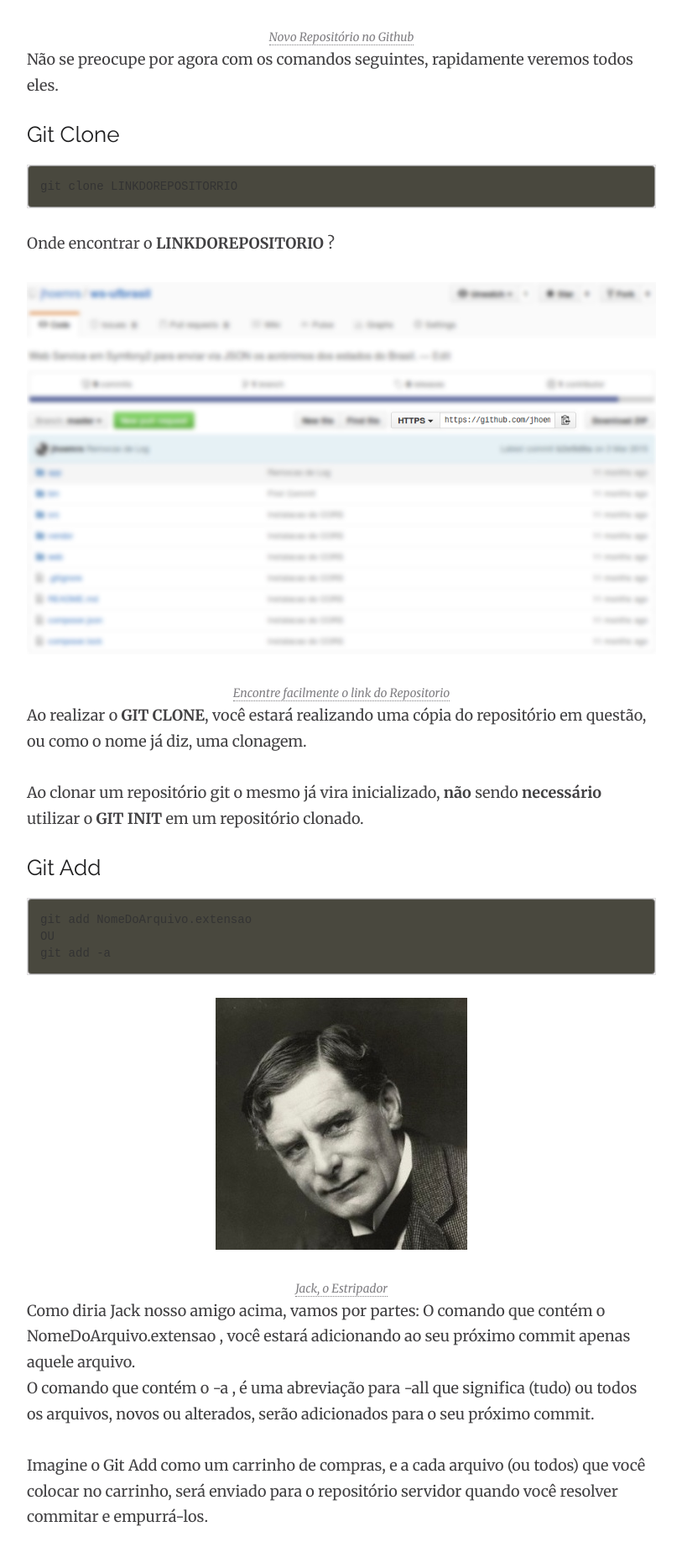
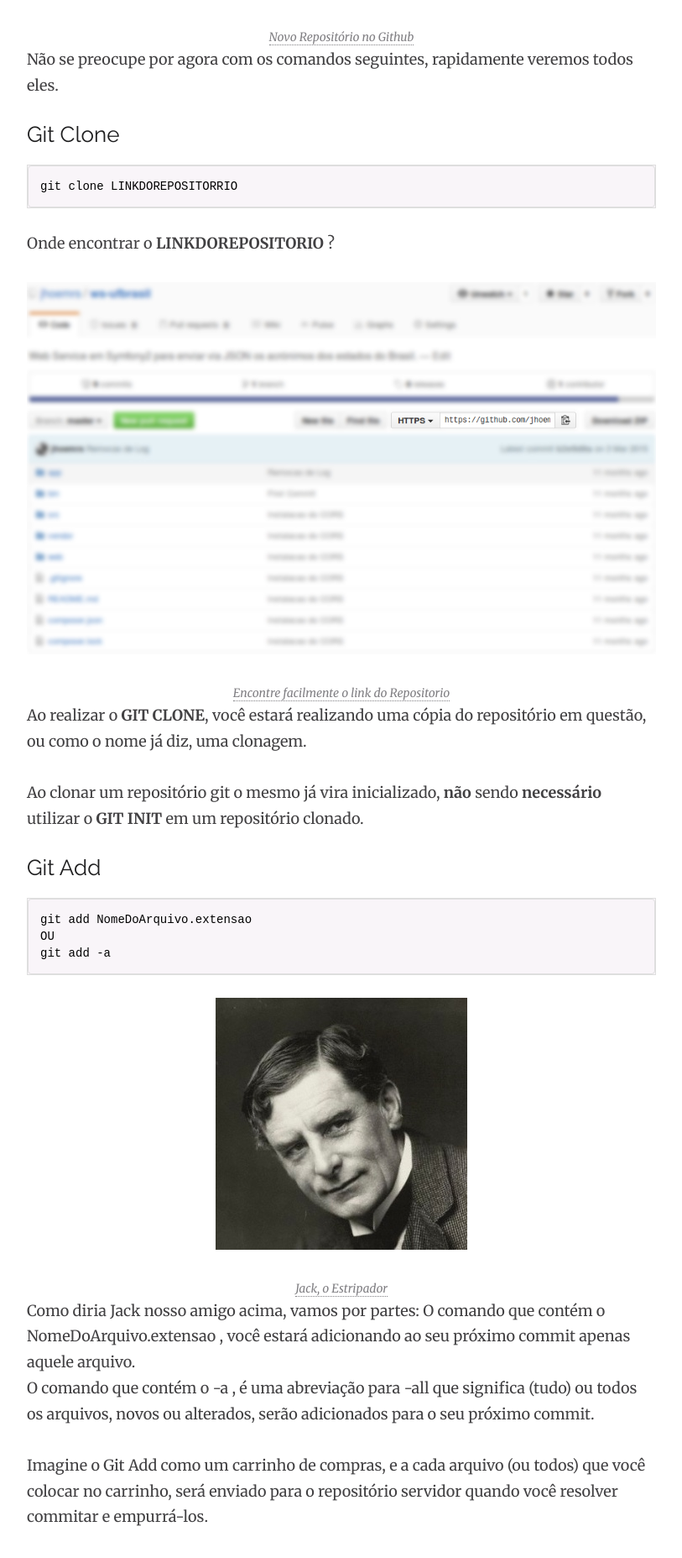
Before and after one commit to jhoemrs/old_theme, a Jekyll site: the page built from _posts/2016-02-02-aprimorandogit.md, in a window 1280 px wide. Shown: the part 2418-4273 px from the top of the page at 84% size, without its empty margins (233-1046 px from the left). Built offline with Jekyll 4.4.1, drawn with Linux system fonts in a browser that asks for light colours; nearby versions of some CDN libraries; comment, search, counter and statistics services are not loaded.

Commit message:
Fix monokai.

```diff
--- a/_posts/2016-02-02-aprimorandogit.md
+++ b/_posts/2016-02-02-aprimorandogit.md
@@ -50,9 +50,9 @@ Não se preocupe por agora com os comandos seguintes, rapidamente veremos todos
 
 Git Clone
 ---------
-{% highlight console %}
-git clone LINKDOREPOSITORRIO
-{% endhighlight %}
+
+    git clone LINKDOREPOSITORRIO
+
 
 Onde encontrar o **LINKDOREPOSITORIO** ?
 
@@ -67,11 +67,11 @@ Ao clonar um repositório git o mesmo já vira inicializado, **não** sendo **ne
 
 Git Add
 -------
-{% highlight console %}
-git add NomeDoArquivo.extensao
-OU
-git add -a
-{% endhighlight %}
+
+    git add NomeDoArquivo.extensao
+    OU
+    git add -a
+
 
 <figure>
 	<img src="{{ site.url }}/images/usandogit/jackestripador.jpg">
@@ -88,9 +88,9 @@ Seguiremos nesta ordem, após adicionar os arquivos precisamos commitar o que no
 
 Git Commit
 ----------
-{% highlight console %}
-git commit -m "Mensagem sobre o que se trata seu commit."
-{% endhighlight %}
+
+    git commit -m "Mensagem sobre o que se trata seu commit."
+
 
 Cada programador tem suas manias, então o que serve para mim talvez não sirva para você ou sua empresa, o parametro **-m** é obrigatório ( caso não se passe nenhum argumento "forçando" o contrário ), em minha visão sempre é bom você dizer sobre o que aquele **Commit** se trata, principalmente se você tiver que consultar suas alterações futuramente, eu costumo definir um padrão para minhas mensagens como "[DEV] Controller e Entidades" para quando eu estiver construindo controllers e entidades, ou, "[FIX] Controller e Entidades", quando eu estiver corrigindo alguma coisa ou realizando alguma alteração posterior em controllers e entidades, mas aí vai do gosto de cada um.
 
@@ -100,9 +100,9 @@ O que nos leva a empurrar este **Commit** para lá com nosso **PUSH** !
 
 Git Push
 --------
-{% highlight console %}
-git push origin BRANCHDESTINO
-{% endhighlight %}
+
+    git push origin BRANCHDESTINO
+
 
 Falaremos de **BRANCH** em um próximo tópico mas precisamos ao menos ter uma noção do que se trata para realizar a façanha de fazer o **PUSH** para o lugar certo em nosso repositório. Saiba então que seu repositório pode ser dividido em **branchs**, você pode ter o seu **branch master** de um **produto pronto**, testado e sem bugs, e um **branch desenvolvimento**, que podem estar trabalhando em **novas features** ainda não testadas, e com bugs, e após conseguirem uma nova versão deste produto, realizarem o **MERGE** para **unir** os **branchs**( Que também é assunto pra um próximo tópico).
 
@@ -110,11 +110,11 @@ Então escolha bem o branch que estiver trabalhando e jogue seu commit para ele.
 
 Git Pull
 --------
-{% highlight console %}
-git pull
-OU
-git pull origin BRANCHRECEBEDOR
-{% endhighlight %}
+
+    git pull
+    OU
+    git pull origin BRANCHRECEBEDOR
+
 
 Pouco provável grandes projetos de programação serem feitos sozinhos, pessoas, ou até mesmo times estarão trabalhando ao mesmo tempo no projeto em várias features diferentes, e todas elas no mesmo repositório.
 
@@ -127,22 +127,22 @@ O seu trabalho é fazer uma caixa, o do seu amigo é colocar uma cerveja na caix
 </figure>
 
 O repositório já está criado, você faz sua caixa, adiciona os arquivos, o commita, e faz push para o servidor.
-{% highlight console %}
-git add caixa.box
-git commit -m "[DEV] Caixa e seu compartimento."
-git push origin master
-{% endhighlight %}
+
+    git add caixa.box
+    git commit -m "[DEV] Caixa e seu compartimento."
+    git push origin master
+
 
 Neste momento, seu amigo ainda não sabe que sua caixa está pronta, para receber esta caixa no código dele, ele precisa realizar um **PULL**, assim realizará toda a atualização do projeto conforme o último commit no servidor, no caso o seu.
 
 Ao realizar o **PULL** e ver sua caixa, ele realiza seu trabalho e coloca a cerveja.
 Para enviar a cerveja pro servidor seu amigo realizará :
 
-{% highlight console %}
-git add cervejeiro.beer
-git commit -m "[DEV] Cerveja e seus beneficios."
-git push origin master
-{% endhighlight %}
+
+    git add cervejeiro.beer
+    git commit -m "[DEV] Cerveja e seus beneficios."
+    git push origin master
+
 
 Você não verá a cerveja automaticamente, é necessário você também realizar um **PULL** após ele ter commitado para o servidor, após realizar ambos estarão com a caixa e a cerveja em seus códigos.
 
```
